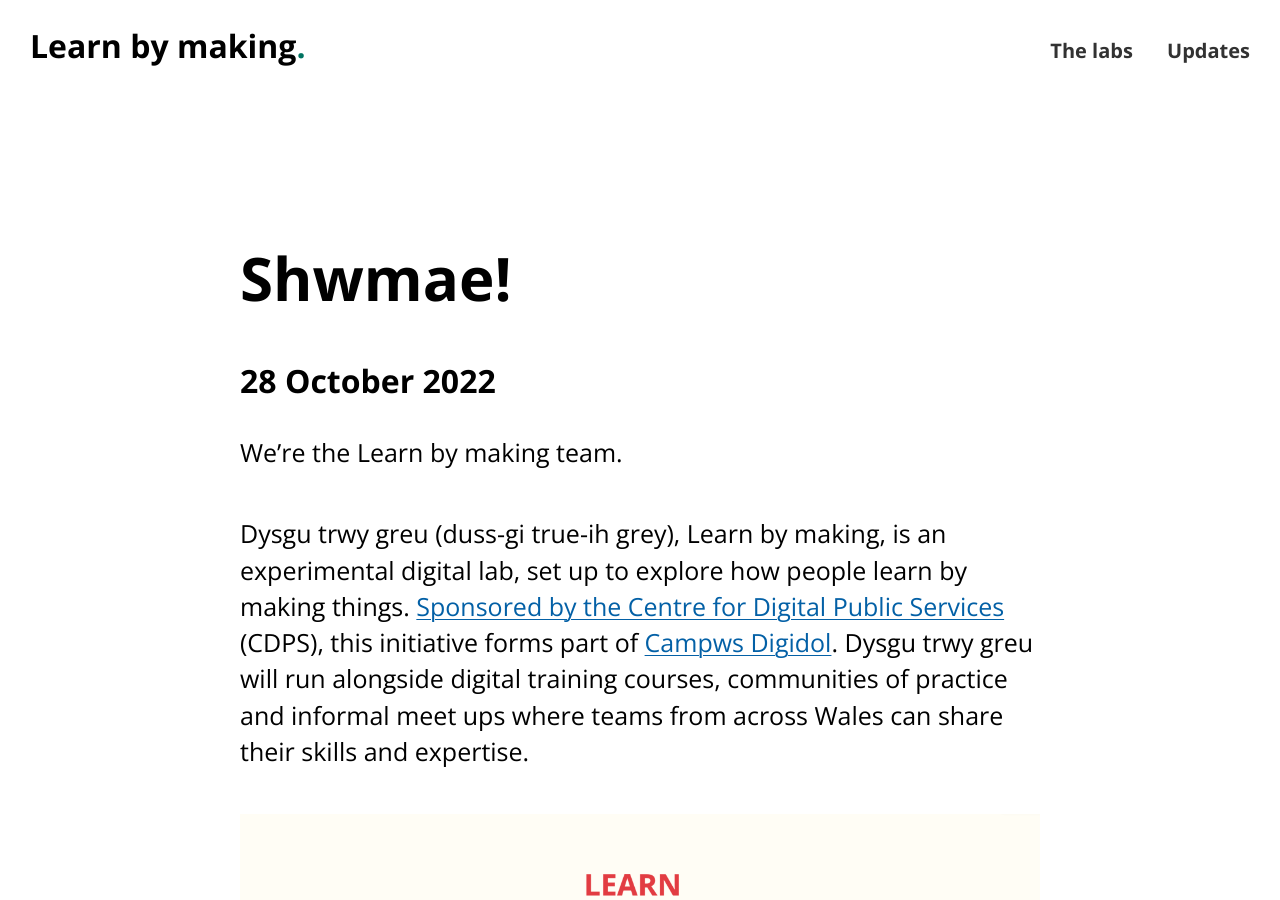
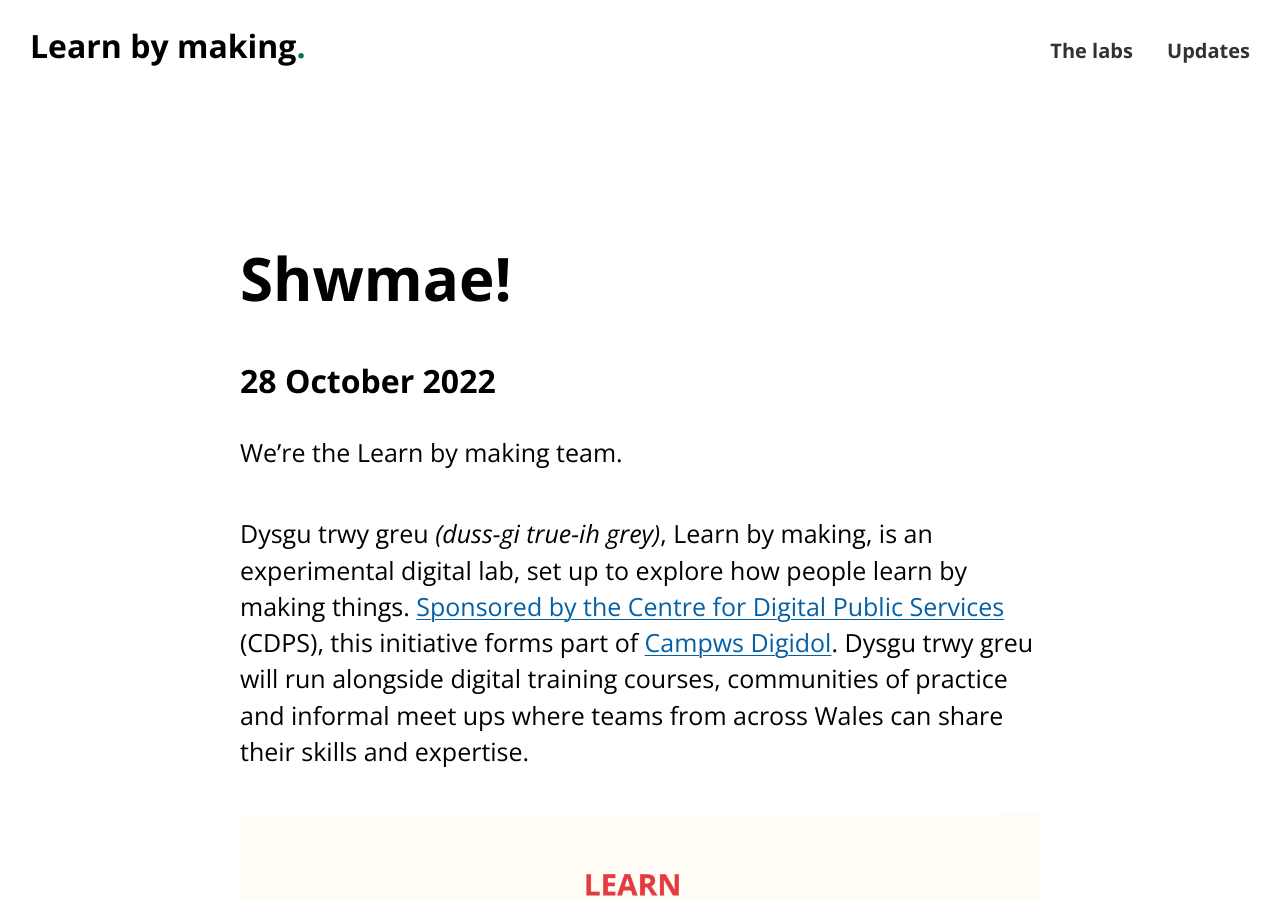
Before and after one commit to learnbymakingwales/learnbymakingwales.github.io, a Jekyll site: the page built from en/updates/_posts/2022-10-28-shwmae.md, in a window 1280 px wide and 900 px high. Built offline with Jekyll 4.4.1, drawn with Linux system fonts in a browser that asks for light colours.

Commit message:
adds italics to the pronunciation

```diff
--- a/en/updates/_posts/2022-10-28-shwmae.md
+++ b/en/updates/_posts/2022-10-28-shwmae.md
@@ -10,7 +10,7 @@ layout: post
 
 We’re the Learn by making team.
 
-Dysgu trwy greu (duss-gi true-ih grey), Learn by making, is an experimental digital lab, set up to explore how people learn by making things. [Sponsored by the Centre for Digital Public Services](https://digitalpublicservices.gov.wales/) (CDPS), this initiative forms part of [Campws Digidol](https://digitalpublicservices.gov.wales/our-work/digital-training/). Dysgu trwy greu will run alongside digital training courses, communities of practice and informal meet ups where teams from across Wales can share their skills and expertise.
+Dysgu trwy greu *(duss-gi true-ih grey)*, Learn by making, is an experimental digital lab, set up to explore how people learn by making things. [Sponsored by the Centre for Digital Public Services](https://digitalpublicservices.gov.wales/) (CDPS), this initiative forms part of [Campws Digidol](https://digitalpublicservices.gov.wales/our-work/digital-training/). Dysgu trwy greu will run alongside digital training courses, communities of practice and informal meet ups where teams from across Wales can share their skills and expertise.
 
 ![Learn, Make, Reflect.. Repeat, repeat, repeat](/assets/images/learn-make-reflect.png)
 
```
